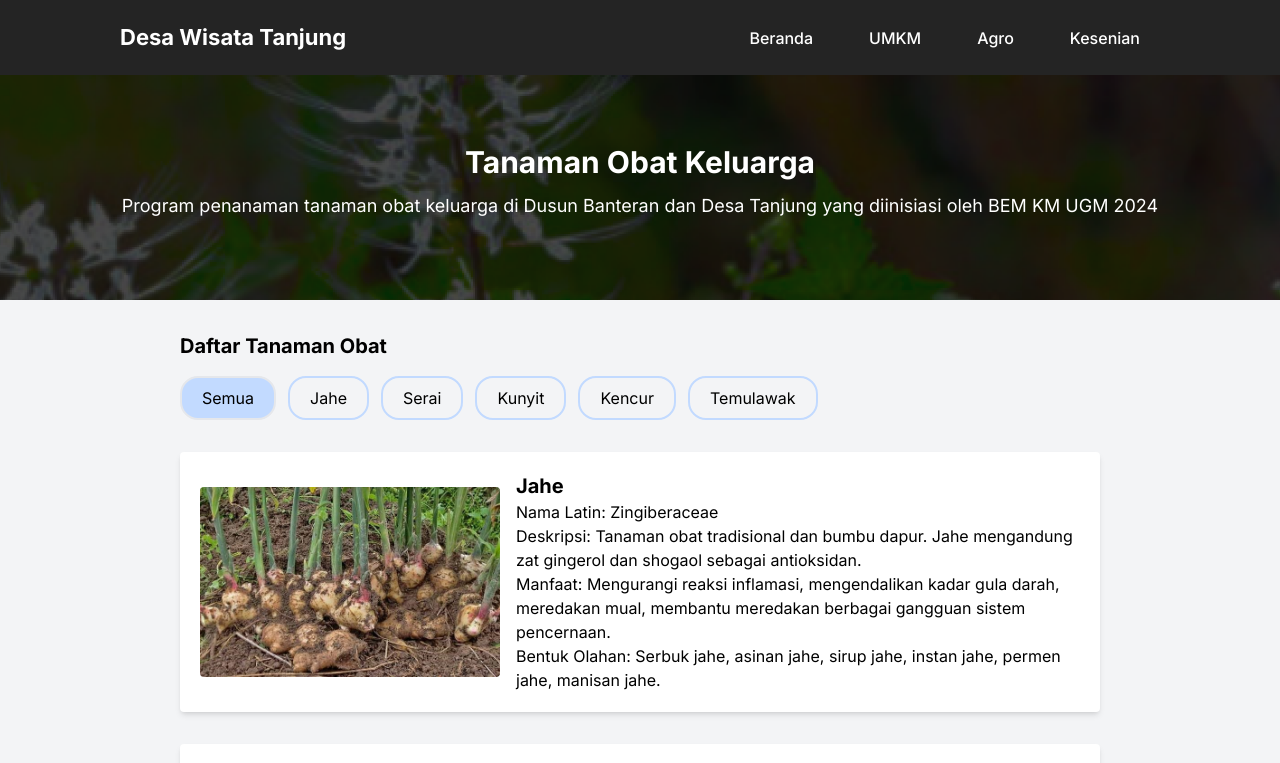
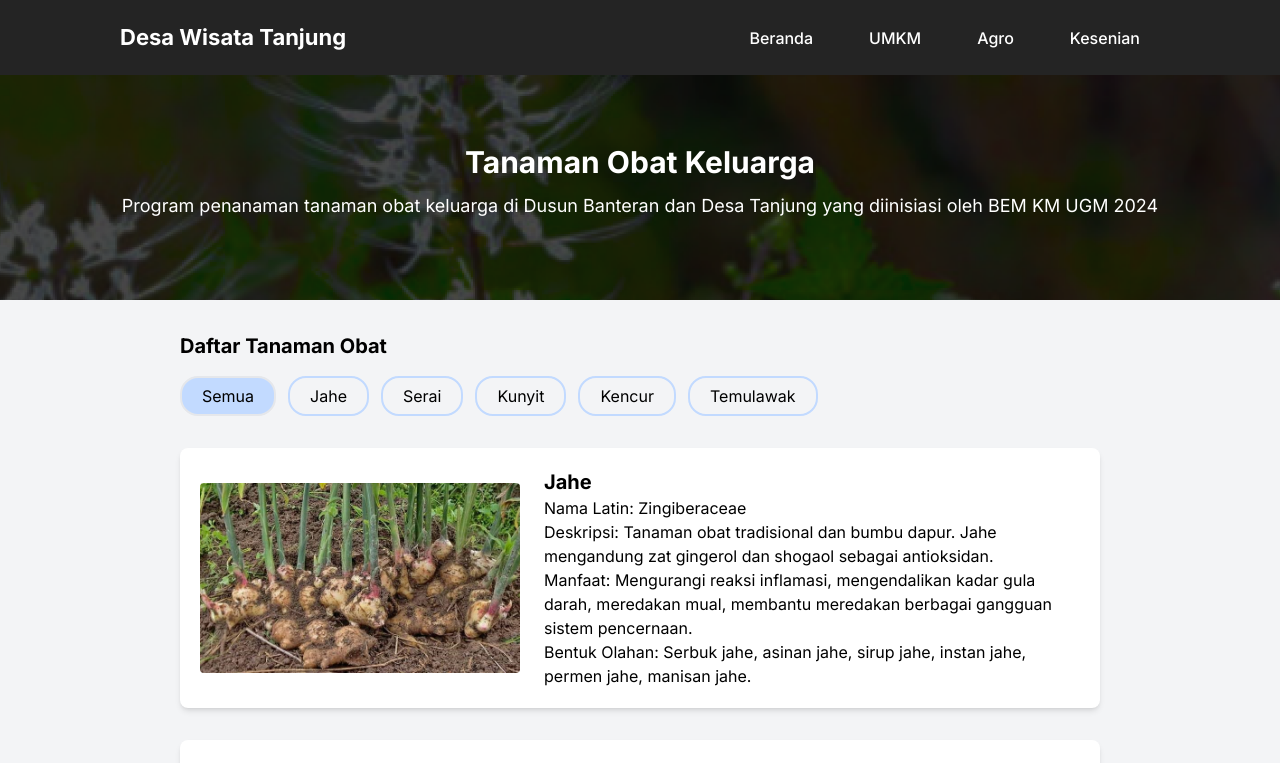
Before and after one commit to daffakamal/desa-wisata-tanjung, a Next.js app: page /toga in a window 1280 px wide. Shown: the top 763 px of the page. Built offline with nearby package versions, Linux system fonts and the light colour scheme.

Commit message:
feat: improve width of images and padding

```diff
--- a/src/app/kesenian/page.js
+++ b/src/app/kesenian/page.js
@@ -78,12 +78,12 @@ export default function Kesenian() {
         {filteredKesenian.map((kesenian) => (
           <div
             key={kesenian.id}
-            className="flex flex-col md:flex-row items-center mb-8 bg-white p-5 rounded shadow-md"
+            className="flex flex-col md:flex-row items-center mb-8 bg-white p-5 rounded-lg shadow-md"
           >
             <img
               src={kesenian.gambar}
               alt={kesenian.kesenian}
-              className="w-full md:w-[300px] h-[190px] object-cover rounded"
+              className="w-auto md:min-w-[320px] h-[190px] object-cover rounded"
             />
             <div className="ml-0 md:ml-6 mt-4 md:mt-0 text-black">
               <h4 className="text-xl font-bold mb-2">{kesenian.kesenian}</h4>
--- a/src/app/toga/page.js
+++ b/src/app/toga/page.js
@@ -88,7 +88,7 @@ export default function Toga() {
             <button
               key={category}
               onClick={() => setSelectedCategory(category)}
-              className={`px-5 py-2 rounded-[18px] border-2 text-base ${
+              className={`px-5 py-1.5 rounded-[18px] border-2 text-base ${
                 selectedCategory === category
                   ? "bg-[#C2DAFF] text-black"
                   : "bg-transparent border-[#C2DAFF] text-black"
@@ -103,14 +103,14 @@ export default function Toga() {
         {filteredTanamanObat.map((tanaman) => (
           <div
             key={tanaman.id}
-            className="flex flex-col md:flex-row items-center mb-8 bg-white p-5 rounded shadow-md"
+            className="flex flex-col md:flex-row items-center mb-8 bg-white p-5 rounded-lg shadow-md"
           >
             <img
               src={tanaman.gambar}
               alt={tanaman.tanaman}
-              className="w-full md:w-[300px] h-[190px] object-cover rounded"
+              className="w-auto md:min-w-[320px] h-[190px] object-cover rounded"
             />
-            <div className="ml-0 md:ml-4 mt-4 md:mt-0 text-black">
+            <div className="ml-0 md:ml-6 mt-4 md:mt-0 text-black">
               <h3 className="text-xl font-bold">{tanaman.tanaman}</h3>
               <p>Nama Latin: {tanaman.namaLatin}</p>
               <p>Deskripsi: {tanaman.deskripsi}</p>
--- a/src/app/umkm/page.js
+++ b/src/app/umkm/page.js
@@ -155,12 +155,12 @@ export default function UMKM() {
         {filteredUMKM.map((umkm) => (
           <div
             key={umkm.id}
-            className="flex flex-col md:flex-row items-center mb-8 bg-white p-5 rounded shadow-md"
+            className="flex flex-col md:flex-row items-center mb-8 bg-white p-5 rounded-lg shadow-md"
           >
             <img
               src={umkm.gambar}
               alt={umkm.umkm}
-              className="w-full md:w-[300px] h-[190px] object-cover rounded"
+              className="w-auto md:min-w-[320px] h-[190px] object-cover rounded"
             />
             <div className="ml-0 md:ml-6 mt-4 md:mt-0 text-black">
               <h4 className="text-lg font-bold mb-2">{umkm.umkm}</h4>
```
